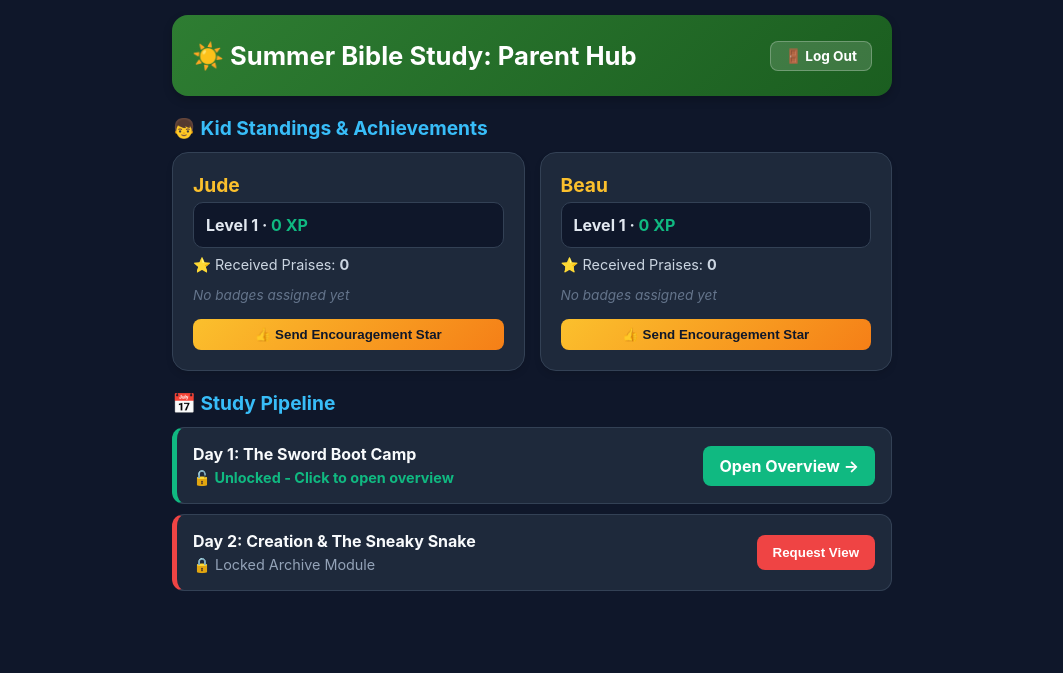
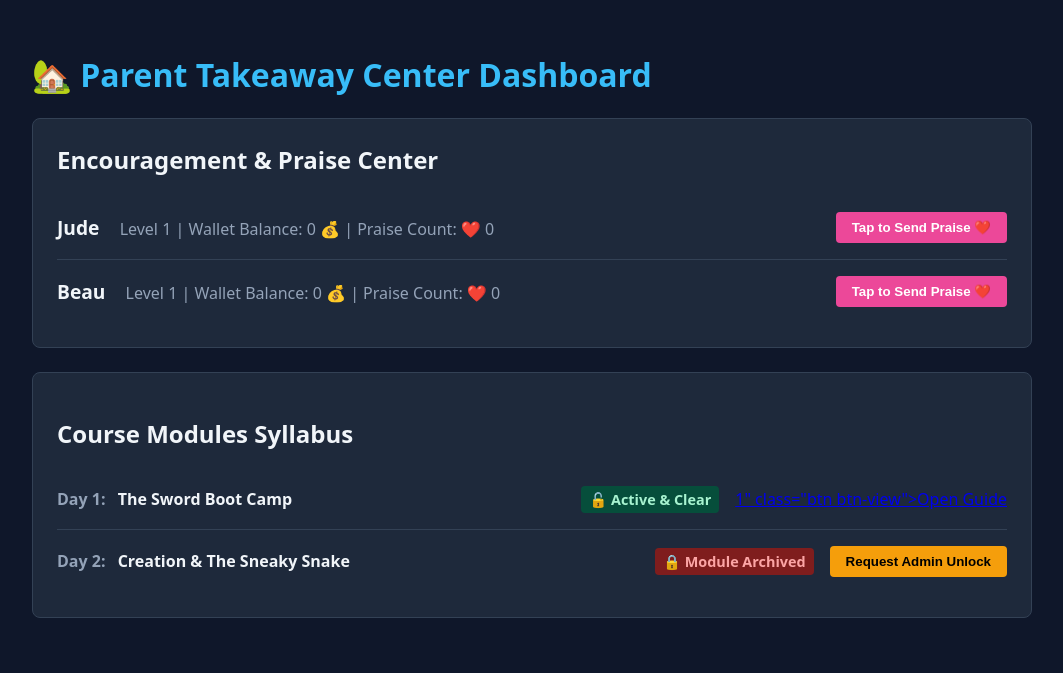
Before and after one commit to LiamN-Dev/bible_study_app, a Flask app: page /parent in a window 1280 px wide. Shown: the top 673 px of the page, without its empty margins (108-1171 px from the left). Run offline with Flask 3, Linux system fonts and the light colour scheme; data comes from the database, SQL or seed files in the repository; data that the repository does not hold is empty.

Commit message:
Update parent.html

```diff
--- a/templates/parent.html
+++ b/templates/parent.html
@@ -2,85 +2,75 @@
 <html lang="en">
 <head>
     <meta charset="UTF-8">
-    <meta name="viewport" content="width=device-width, initial-scale=1.0, maximum-scale=1.0, user-scalable=no">
-    <title>Parent Portal Dashboard</title>
+    <meta name="viewport" content="width=device-width, initial-scale=1.0">
+    <title>Parent Portal Bridge</title>
     <style>
-        * { box-sizing: border-box; }
-        body { font-family: -apple-system, sans-serif; background: #0f172a; color: #f8fafc; max-width: 750px; margin: 0 auto; padding: 15px; padding-bottom: 50px; }
-        .header { background: linear-gradient(135deg, #2e7d32, #1b5e20); color: white; padding: 25px 20px; border-radius: 16px; margin-bottom: 20px; box-shadow: 0 4px 10px rgba(0,0,0,0.2); }
-        .grid { display: grid; grid-template-columns: 1fr 1fr; gap: 15px; margin-bottom: 20px; }
-        @media (max-width: 500px) { .grid { grid-template-columns: 1fr; } }
-        .card { background: #1e293b; padding: 20px; border-radius: 16px; border: 1px solid #334155; box-shadow: 0 4px 6px rgba(0,0,0,0.1); display: flex; flex-direction: column; justify-content: space-between; }
-        .profile-stat { background: #0f172a; padding: 12px; border-radius: 10px; font-weight: bold; margin-top: 5px; color: #e2e8f0; border: 1px solid #334155; }
-        .badge-span { display: inline-block; background: #1e3a8a; color: #93c5fd; padding: 4px 10px; border-radius: 12px; font-size: 0.8rem; margin: 3px; font-weight: bold; border: 1px solid #2563eb; }
-        .day-row { background: #1e293b; padding: 16px; border-radius: 12px; margin-bottom: 10px; border: 1px solid #334155; border-left: 5px solid #475569; }
-        .status-locked { border-left-color: #ef4444; }
-        .status-unlocked { border-left-color: #10b981; }
-        .btn-action { background: #2e7d32; color: white; border: none; padding: 10px 16px; border-radius: 8px; font-weight: bold; cursor: pointer; width: 100%; margin-top: 10px; text-decoration: none; text-align: center; display: inline-block; }
-        .btn-praise { background: linear-gradient(135deg, #fbc02d, #f57f17); color: #0f172a; border: none; padding: 8px 12px; border-radius: 8px; font-weight: bold; cursor: pointer; margin-top: 15px; width: 100%; transition: transform 0.1s; }
-        .btn-praise:active { transform: scale(0.97); }
-        @media (min-width: 600px) { .btn-action { width: auto; margin-top: 0; } .day-row { display: flex; justify-content: space-between; align-items: center; } }
+        body { background: #0f172a; color: #f1f5f9; font-family: system-ui, sans-serif; padding: 2rem; margin:0; }
+        .container { max-width: 1000px; margin: 0 auto; }
+        .card { background: #1e293b; padding: 1.5rem; border-radius: 8px; margin-bottom: 1.5rem; border: 1px solid #334155; }
+        .row { display: flex; justify-content: space-between; align-items: center; border-bottom: 1px solid #334155; padding: 1rem 0; }
+        .row:last-child { border: none; }
+        .btn { padding: 0.5rem 1rem; border-radius: 4px; font-weight: bold; border: none; cursor: pointer; text-decoration: none; display: inline-block; }
+        .btn-praise { background: #ec4899; color: white; }
+        .btn-view { background: #3b82f6; color: white; }
+        .btn-req { background: #f59e0b; color: black; }
+        .status { font-weight: bold; font-size: 0.9rem; padding: 0.25rem 0.5rem; border-radius: 4px; }
+        .status-locked { background: #7f1d1d; color: #fca5a5; }
+        .status-open { background: #064e3b; color: #a7f3d0; }
+        .flash { background: #10b981; padding: 1rem; border-radius: 6px; margin-bottom: 1rem; font-weight: bold; text-align: center; }
     </style>
 </head>
 <body>
-    <div class="header" style="position: relative; display: flex; justify-content: space-between; align-items: center; wrap: wrap; gap: 10px;">
+    <div class="container">
+        {% with messages = get_flashed_messages() %}
+            {% if messages %}
+                {% for msg in messages %}<div class="flash">{{ msg }}</div>{% endfor %}
+            {% endif %}
+        {% endwith %}
+
+        <h1 style="color: #38bdf8;">🏡 Parent Takeaway Center Dashboard</h1>
+
+        <div class="card">
+            <h2 style="margin-top:0;">Encouragement & Praise Center</h2>
+            {% for p in profiles %}
+                <div class="row">
                     <div>
-            <h1 style="margin:0; font-size:1.6rem;">☀️ Summer Bible Study: Parent Hub</h1>
+                        <strong style="font-size: 1.2rem;">{{ p.display_name }}</strong>
+                        <span style="color:#94a3b8; margin-left: 1rem;">Level {{ p.level }} | Wallet Balance: {{ p.points }} 💰 | Praise Count: ❤️ {{ p.praise_count }}</span>
                     </div>
-        <a href="/" style="background: rgba(255,255,255,0.15); color: white; text-decoration: none; padding: 6px 14px; border-radius: 8px; font-weight: bold; font-size: 0.85rem; border: 1px solid rgba(255,255,255,0.25); transition: background 0.2s;">
-            🚪 Log Out
-        </a>
-    </div>
-
-    <h2 style="font-size:1.2rem; margin-bottom:12px; color:#38bdf8;">👦 Kid Standings & Achievements</h2>
-    <div class="grid">
-        {% for p in profiles %}
-        <div class="card">
-            <div>
-                <strong style="font-size:1.2rem; color:#fbc02d;">{{ p['display_name'] }}</strong>
-                <div class="profile-stat">Level {{ p['level'] }} · <span style="color:#10b981;">{{ p['points'] }} XP</span></div>
-                <div style="margin-top:8px; font-size:0.9rem; color:#cbd5e1;">
-                    ⭐ Received Praises: <strong>{{ p['praise_count'] }}</strong>
-                </div>
-                <div style="margin-top:10px;">
-                    {% for b in p['badges'] %}
-                        <span class="badge-span" title="{{ b['badge_name'] }}">{{ b['emoji'] }} {{ b['badge_name'] }}</span>
-                    {% else %}
-                        <span style="font-size:0.85rem; color:#64748b; font-style:italic;">No badges assigned yet</span>
-                    {% endfor %}
-                </div>
-            </div>
-
-            <form action="/parent/praise/{{ p['username'] }}" method="POST">
-                <button type="submit" class="btn-praise">👍 Send Encouragement Star</button>
+                    <form action="/parent/praise/{{ p.username }}" method="POST">
+                        <button type="submit" class="btn btn-praise">Tap to Send Praise ❤️</button>
                     </form>
                 </div>
             {% endfor %}
         </div>
 
-    <h2 style="font-size:1.2rem; margin-bottom:12px; color:#38bdf8;">📅 Study Pipeline</h2>
+        <div class="card">
+            <h2>Course Modules Syllabus</h2>
             {% for day in days %}
-        <div class="day-row {{ 'status-locked' if day['is_locked'] else 'status-unlocked' }}">
+                <div class="row">
                     <div>
-                <strong style="color:#f8fafc;">Day {{ day['day_number'] }}: {{ day['title'] }}</strong>
-                <p style="margin:5px 0 0 0; font-size:0.9rem; color:#94a3b8;">
-                    {% if not day['is_locked'] %} <span style="color:#10b981; font-weight:bold;">🔓 Unlocked - Click to open overview</span> {% else %} 🔒 Locked Archive Module {% endif %}
-                </p>
+                        <span style="font-weight: bold; color: #94a3b8; margin-right: 0.5rem;">Day {{ day.day_number }}:</span>
+                        <strong>{{ day.title }}</strong>
                     </div>
-            <div>
-                {% if day['is_locked'] %}
-                    {% if day['request_pending'] == 0 %}
-                        <form action="{{ url_for('request_access', day_id=day['id']) }}" method="POST">
-                            <button type="submit" class="btn-action" style="background:#ef4444;">Request View</button>
+                    <div style="display: flex; align-items: center; gap: 1rem;">
+                        {% if day.is_locked %}
+                            <span class="status status-locked">🔒 Module Archived</span>
+                            {% if day.request_pending %}
+                                <span style="color:#f59e0b; font-size:0.9rem;">Pending Request Sent</span>
+                            {% else %}
+                                <form action="/request_access/{{ day.id }}" method="POST">
+                                    <button type="submit" class="btn btn-req">Request Admin Unlock</button>
                                 </form>
-                    {% else %}
-                        <span style="color:#fbbf24; font-size:0.9rem; font-weight:bold;">⏳ Pending Access Approval</span>
                             {% endif %}
                         {% else %}
-                    <a href="/parent/day/{{ day['id'] }}" class="btn-action" style="background:#10b981;">Open Overview →</a>
+                            <span class="status status-open">🔓 Active & Clear</span>
+                            <a href="/parent/day/<span class="highlight">{{ day.id }}</span>" class="btn btn-view">Open Guide</a>
                         {% endif %}
                     </div>
                 </div>
             {% endfor %}
+        </div>
+    </div>
 </body>
 </html>
```
Lines whose indentation alone changed are shown as unchanged.
